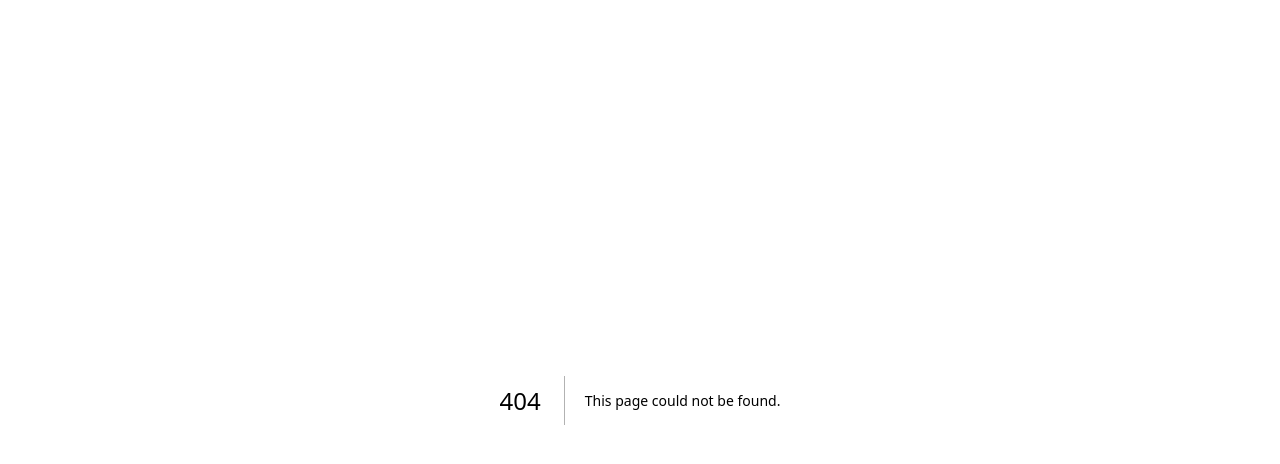
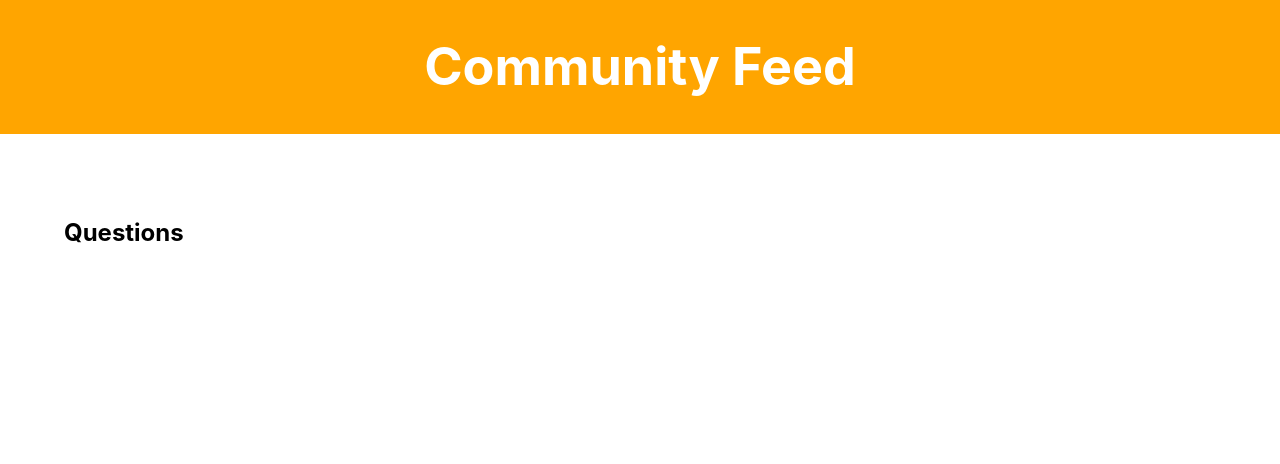
Before and after one commit to kgopfa/community-feed, a Next.js app: page /questions in a window 1280 px wide. Before the commit this address had no page. Shown: the top 464 px of the page. Built offline with nearby package versions, Linux system fonts and the light colour scheme.

Commit message:
ADD header component

```diff
--- /dev/null
+++ b/components/Header.js
@@ -0,0 +1,27 @@
+import styled from "styled-components";
+
+const HeaderWrapper = styled.div`
+    background-color: orange;
+    height: 100%;
+    display: flex;
+    flex-direction: column;
+    align-items: center;
+    justify-content: center;
+    font-size: calc(10px + 2vmin);
+    color: white;
+`;
+
+const Title = styled.h1`
+    height: 64px;
+    pointer-events: none;
+`;
+
+function Header() {
+    return (
+        <HeaderWrapper>
+            <Title>Community Feed</Title>
+        </HeaderWrapper>
+    );
+}
+
+export default Header;
--- a/next.config.js
+++ b/next.config.js
@@ -1,6 +1,9 @@
 /** @type {import('next').NextConfig} */
 const nextConfig = {
   reactStrictMode: true,
+  compiler: {
+    styledComponents: true
+  }
 }
 
 module.exports = nextConfig
--- a/pages/_app.tsx
+++ b/pages/_app.tsx
@@ -1,6 +1,26 @@
-import '../styles/globals.css'
-import type { AppProps } from 'next/app'
+import type { AppProps } from 'next/app';
+import { createGlobalStyle } from 'styled-components';
+import Header from '../components/Header';
+
+const GlobalStyle = createGlobalStyle`
+  body {
+    margin: 0;
+    padding: 0;
+    font-family: -apple-system, BlinkMacSystemFont,
+      "Segoe UI", "Roboto", "Oxygen","Ubuntu",
+      "Cantarell", "Fira Sans", "Droid Sans",
+      "Helvetica Neue", sans-serif;
+    -webkit-font-smoothing: antialiased;
+    -moz-osx-font-smoothing: grayscale;
+  }
+`;
 
 export default function App({ Component, pageProps }: AppProps) {
-  return <Component {...pageProps} />
+  return (
+    <>
+      <GlobalStyle />
+      <Header />
+      <Component {...pageProps} />
+    </>
+  )
 }
--- a/pages/_document.tsx
+++ b/pages/_document.tsx
@@ -1,13 +1,29 @@
-import { Html, Head, Main, NextScript } from 'next/document'
+import Document, { DocumentContext, DocumentInitialProps } from 'next/document';
+import { ServerStyleSheet } from 'styled-components';
 
-export default function Document() {
-  return (
-    <Html lang="en">
-      <Head />
-      <body>
-        <Main />
-        <NextScript />
-      </body>
-    </Html>
-  )
+export default class MyDocument extends Document {
+  static async getInitialProps(ctx: DocumentContext): Promise<DocumentInitialProps> {
+    const sheet = new ServerStyleSheet();
+    const originalRenderPage = ctx.renderPage;
+
+    try {
+      ctx.renderPage = () =>
+        originalRenderPage({
+          enhanceApp: (App) => (props) => sheet.collectStyles(<App {...props} />)
+        });
+
+      const initialProps = await Document.getInitialProps(ctx);
+      return {
+        ...initialProps,
+        styles: (
+          <>
+            {initialProps.styles}
+            {sheet.getStyleElement()}
+          </>
+        ),
+      };
+    } finally {
+      sheet.seal();
+    }
+  }
 }
--- /dev/null
+++ b/pages/questions/index.tsx
@@ -0,0 +1,18 @@
+import styled from 'styled-components';
+
+const QuestionsContainer = styled.div`
+    display: flex;
+    justify-content: space-between;
+    flex-direction: column;
+    margin: 5%;
+`;
+
+function Questions() {
+    return (
+        <QuestionsContainer>
+            <h2>Questions</h2>
+        </QuestionsContainer>
+    );
+}
+
+export default Questions;
--- a/styles/globals.css
+++ /dev/null
@@ -1,107 +0,0 @@
-:root {
-  --max-width: 1100px;
-  --border-radius: 12px;
-  --font-mono: ui-monospace, Menlo, Monaco, 'Cascadia Mono', 'Segoe UI Mono',
-    'Roboto Mono', 'Oxygen Mono', 'Ubuntu Monospace', 'Source Code Pro',
-    'Fira Mono', 'Droid Sans Mono', 'Courier New', monospace;
-
-  --foreground-rgb: 0, 0, 0;
-  --background-start-rgb: 214, 219, 220;
-  --background-end-rgb: 255, 255, 255;
-
-  --primary-glow: conic-gradient(
-    from 180deg at 50% 50%,
-    #16abff33 0deg,
-    #0885ff33 55deg,
-    #54d6ff33 120deg,
-    #0071ff33 160deg,
-    transparent 360deg
-  );
-  --secondary-glow: radial-gradient(
-    rgba(255, 255, 255, 1),
-    rgba(255, 255, 255, 0)
-  );
-
-  --tile-start-rgb: 239, 245, 249;
-  --tile-end-rgb: 228, 232, 233;
-  --tile-border: conic-gradient(
-    #00000080,
-    #00000040,
-    #00000030,
-    #00000020,
-    #00000010,
-    #00000010,
-    #00000080
-  );
-
-  --callout-rgb: 238, 240, 241;
-  --callout-border-rgb: 172, 175, 176;
-  --card-rgb: 180, 185, 188;
-  --card-border-rgb: 131, 134, 135;
-}
-
-@media (prefers-color-scheme: dark) {
-  :root {
-    --foreground-rgb: 255, 255, 255;
-    --background-start-rgb: 0, 0, 0;
-    --background-end-rgb: 0, 0, 0;
-
-    --primary-glow: radial-gradient(rgba(1, 65, 255, 0.4), rgba(1, 65, 255, 0));
-    --secondary-glow: linear-gradient(
-      to bottom right,
-      rgba(1, 65, 255, 0),
-      rgba(1, 65, 255, 0),
-      rgba(1, 65, 255, 0.3)
-    );
-
-    --tile-start-rgb: 2, 13, 46;
-    --tile-end-rgb: 2, 5, 19;
-    --tile-border: conic-gradient(
-      #ffffff80,
-      #ffffff40,
-      #ffffff30,
-      #ffffff20,
-      #ffffff10,
-      #ffffff10,
-      #ffffff80
-    );
-
-    --callout-rgb: 20, 20, 20;
-    --callout-border-rgb: 108, 108, 108;
-    --card-rgb: 100, 100, 100;
-    --card-border-rgb: 200, 200, 200;
-  }
-}
-
-* {
-  box-sizing: border-box;
-  padding: 0;
-  margin: 0;
-}
-
-html,
-body {
-  max-width: 100vw;
-  overflow-x: hidden;
-}
-
-body {
-  color: rgb(var(--foreground-rgb));
-  background: linear-gradient(
-      to bottom,
-      transparent,
-      rgb(var(--background-end-rgb))
-    )
-    rgb(var(--background-start-rgb));
-}
-
-a {
-  color: inherit;
-  text-decoration: none;
-}
-
-@media (prefers-color-scheme: dark) {
-  html {
-    color-scheme: dark;
-  }
-}
```
Also changed, not shown: package.json (+7 -0 lines), pages/index.tsx (+0 -110 lines), 1 other file (tests, documents, lock files or other folders).
